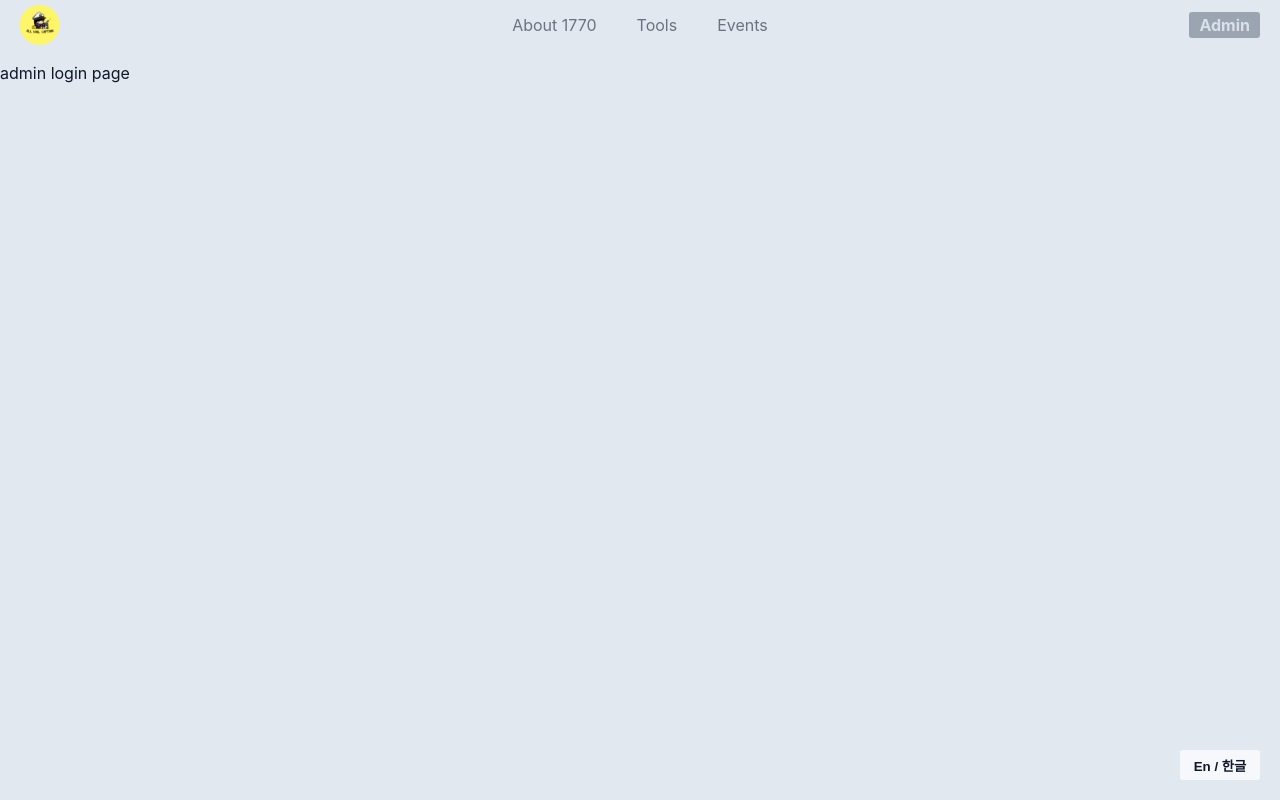
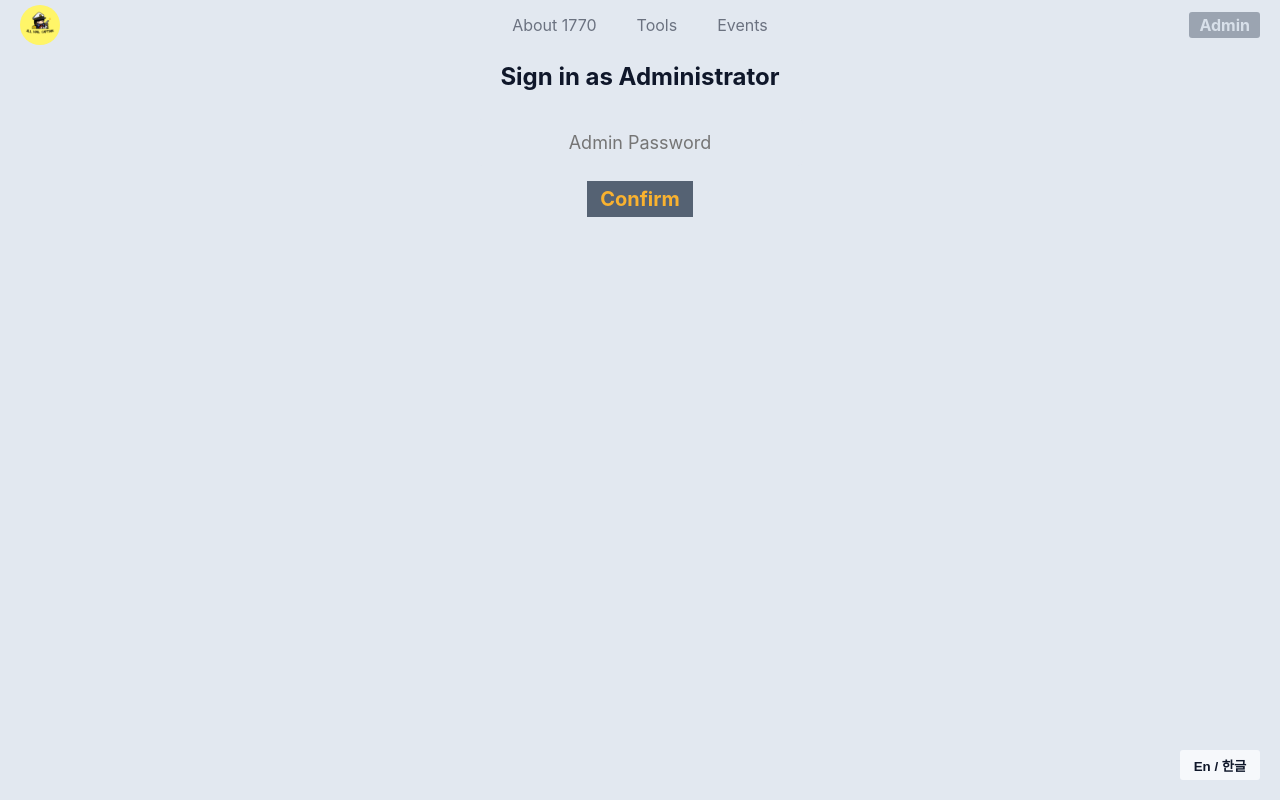
Before and after one commit to WilleLee/rok-supporter, a React (Create React App) app in the folder client/: page /admin-login in a window 1280 px wide. Built offline with nearby package versions, Linux system fonts and the light colour scheme.

Commit message:
edit admin-login page and make footer receive langmode as prop

```diff
--- a/client/src/components/Footer.js
+++ b/client/src/components/Footer.js
@@ -2,12 +2,8 @@ import { FontAwesomeIcon } from "@fortawesome/react-fontawesome";
 import { faGithub } from "@fortawesome/free-brands-svg-icons";
 import "../styles/components/footer.scss";
 import useWindowSize from "../hooks/useWindowSize";
-import { useLangModeStore } from "../store";
 
-const Footer = () => {
-  const { langMode } = useLangModeStore((state) => ({
-    langMode: state.langMode,
-  }));
+const Footer = ({ langMode }) => {
   const { innerWidth } = useWindowSize();
   return (
     <>
--- a/client/src/pages/AdminLoginPage.js
+++ b/client/src/pages/AdminLoginPage.js
@@ -1,7 +1,20 @@
+import { H2 } from "../components/styled";
+import { useLangModeStore } from "../store";
+import "../styles/pages/adminLogin.scss";
+
 const AdminLoginPage = () => {
+  const { langMode } = useLangModeStore((state) => ({
+    langMode: state.langMode,
+  }));
   return (
     <section>
-      <h1>admin login page</h1>
+      <H2>
+        {langMode === "en" ? `Sign in as Administrator` : `관리자로 접속`}
+      </H2>
+      <form className="admin_login__form">
+        <input type={`password`} placeholder={`Admin Password`} />
+        <input type={`submit`} value={`Confirm`} />
+      </form>
     </section>
   );
 };
--- a/client/src/pages/HomePage.js
+++ b/client/src/pages/HomePage.js
@@ -37,7 +37,7 @@ const HomePage = () => {
           {langMode === "en" ? "sidhishdgsi" : "함ㄴ야혼먀호"}
         </p>
       </div>
-      <Footer />
+      <Footer langMode={langMode} />
     </section>
   );
 };
--- a/client/src/store.js
+++ b/client/src/store.js
@@ -18,3 +18,8 @@ export const useLangModeStore = create((set) => ({
       if (state.langMode === "ko") return { langMode: "en" };
     }),
 }));
+
+export const useLoggedIn = create((set) => ({
+  loggedIn: false,
+  login: () => set({ loggedIn: true }),
+}));
--- /dev/null
+++ b/client/src/styles/pages/adminLogin.scss
@@ -0,0 +1,38 @@
+@import "../varibales.scss";
+
+.admin_login__form {
+  display: flex;
+  flex-direction: column;
+  align-items: center;
+  gap: 15px;
+  input {
+    all: unset;
+    border: 3px solid transparent;
+    transition: border-color 0.15s ease-in-out;
+  }
+  input[type="password"] {
+    width: 300px;
+    padding: 10px;
+    font-size: 18px;
+    text-align: center;
+    background-color: $bg-color-light;
+    color: $txt-color-light;
+    border-radius: 5px;
+    &:focus {
+      border-color: orange;
+    }
+  }
+  input[type="submit"] {
+    background-color: $bg-color-dark;
+    padding: 5px 10px;
+    font-weight: bold;
+    font-size: 20px;
+    color: orange;
+    cursor: pointer;
+    opacity: 0.8;
+    transition: opacity 0.15s ease-in-out;
+    &:hover {
+      opacity: 1;
+    }
+  }
+}
--- a/client/src/styles/shared.scss
+++ b/client/src/styles/shared.scss
@@ -80,7 +80,9 @@
 }
 
 .ct_form.hp {
-  flex-direction: row;
+  .ct_form__input_wrapper {
+    display: flex;
+  }
 }
 
 .ct_cal_result {
```
